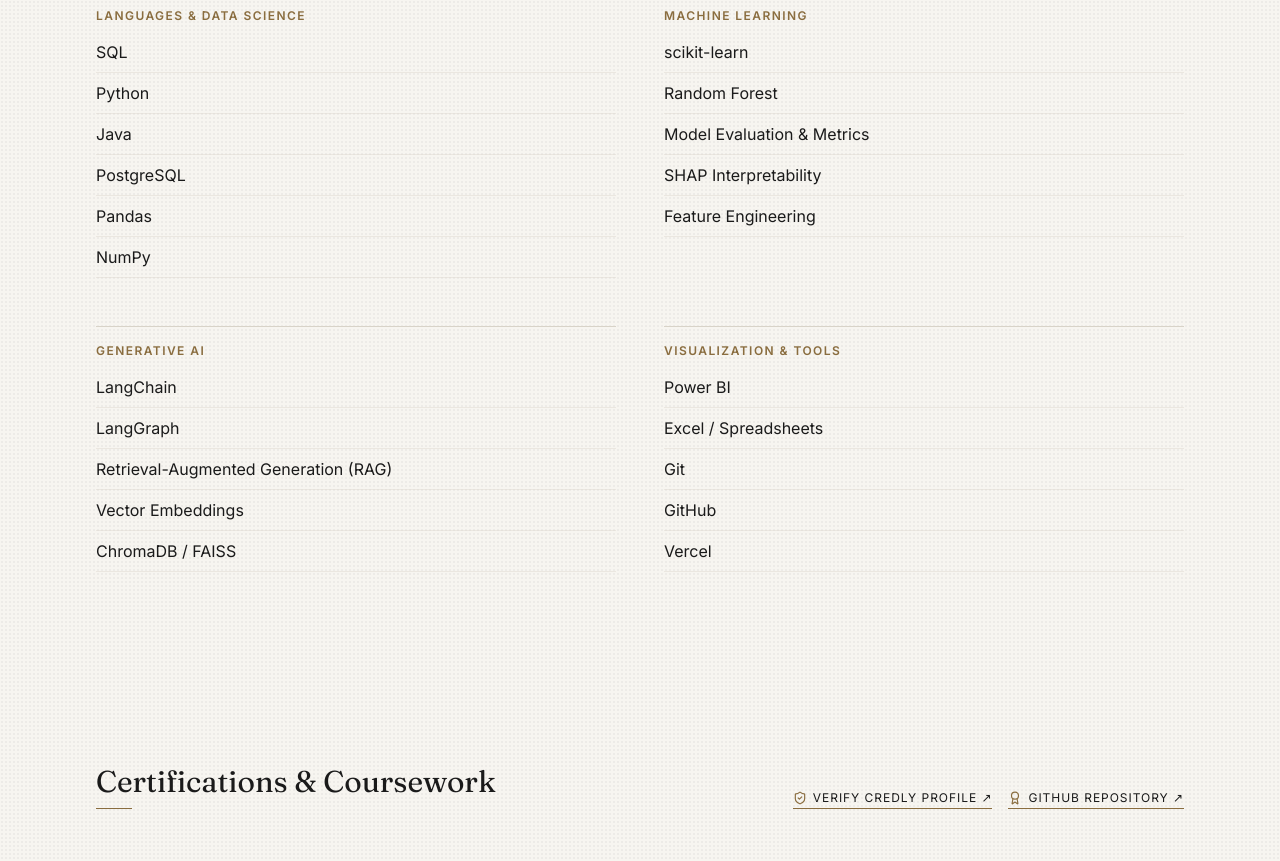
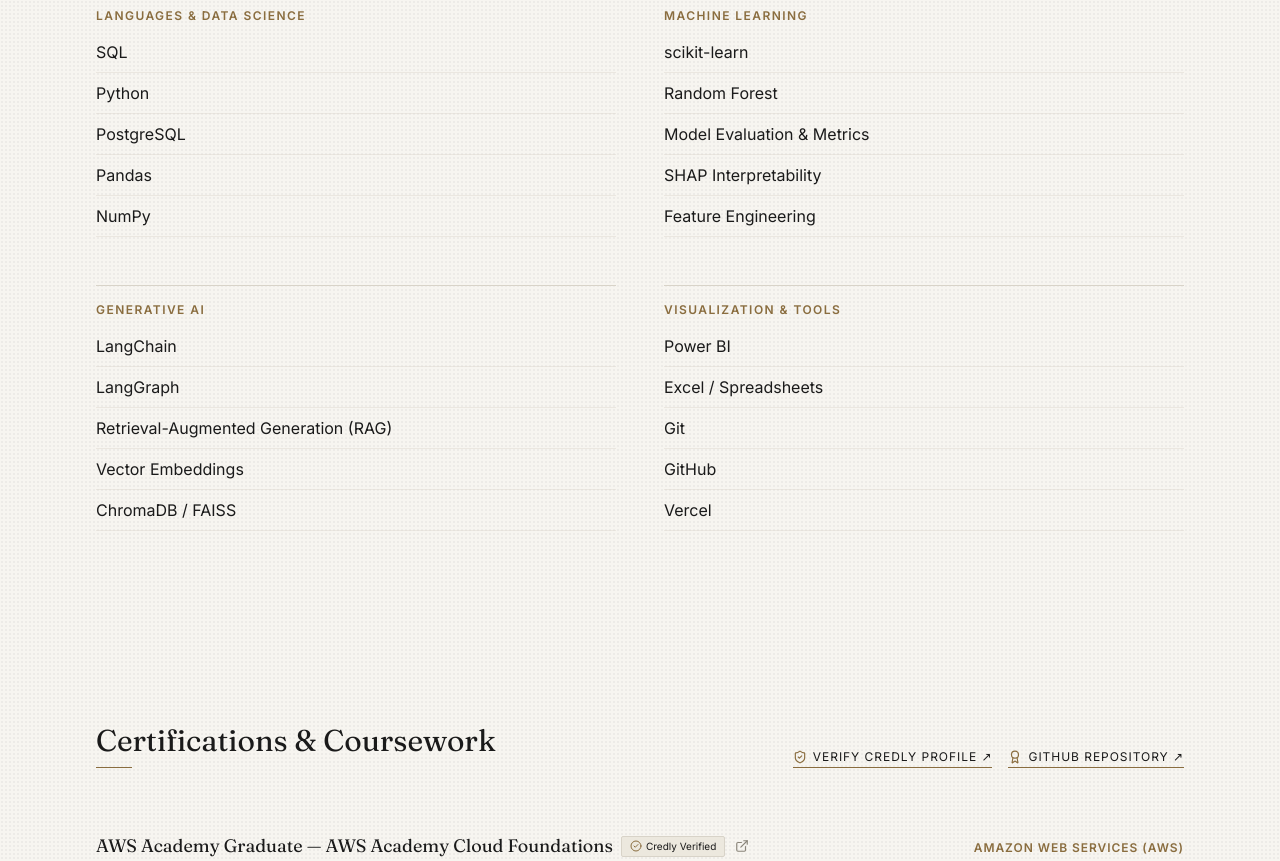
Before and after one commit to atharv-5/atharv-portfolio, a Next.js app: page / in a window 1280 px wide. Shown: the part 3200-4061 px from the top of the page. Built offline with nearby package versions, Linux system fonts and the light colour scheme.

Commit message:
Update skills.ts with latest refinements

```diff
--- a/content/skills.ts
+++ b/content/skills.ts
@@ -6,7 +6,7 @@ export interface SkillCategory {
 export const skillCategories: SkillCategory[] = [
   {
     category: "Languages & Data Science",
-    skills: ["SQL", "Python", "Java", "PostgreSQL", "Pandas", "NumPy"],
+    skills: ["SQL", "Python", "PostgreSQL", "Pandas", "NumPy"],
   },
   {
     category: "Machine Learning",
@@ -33,3 +33,5 @@ export const skillCategories: SkillCategory[] = [
     skills: ["Power BI", "Excel / Spreadsheets", "Git", "GitHub", "Vercel"],
   },
 ];
+
+export const skillsNote = "Also proficient in Java (DSA & problem-solving)";
```
